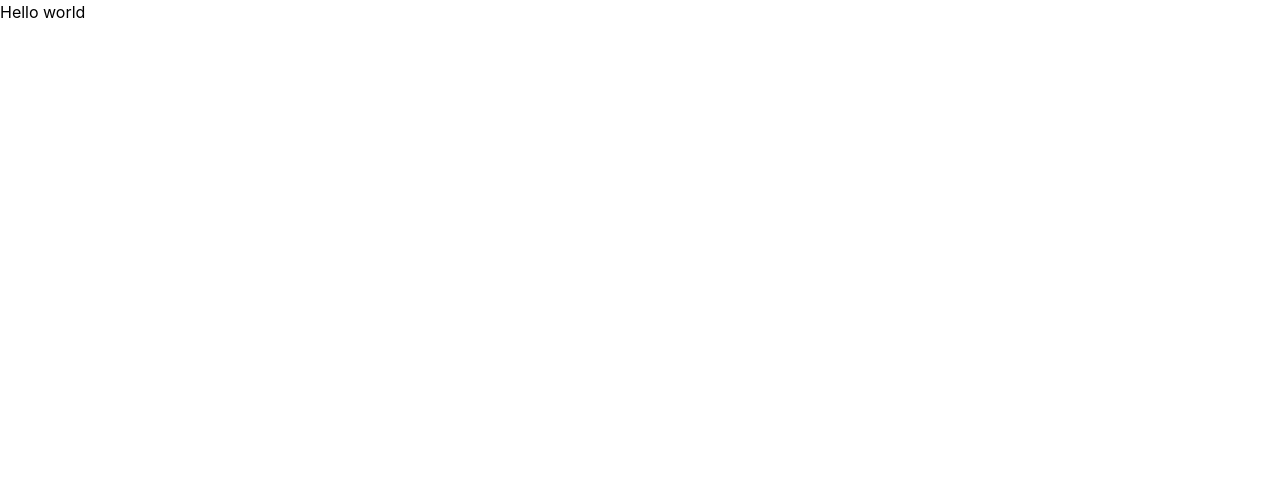
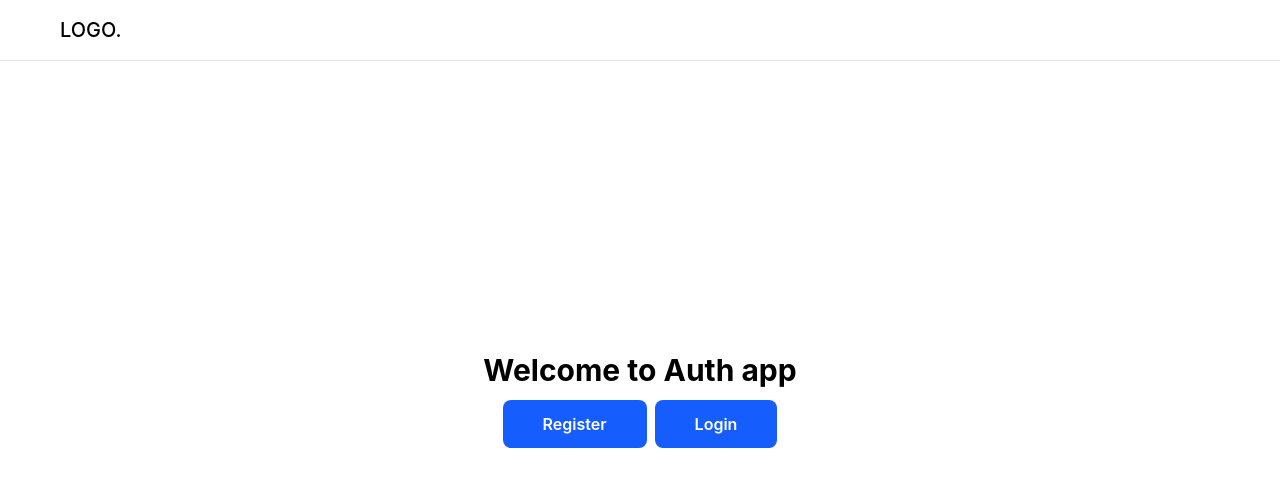
Before and after one commit to ysdhuri312/authentication-application, a React (Vite) app in the folder client/: page / in a window 1280 px wide. Shown: the top 486 px of the page. Built offline with nearby package versions, Linux system fonts and the light colour scheme.

Commit message:
import pages and component in app

```diff
--- a/client/src/App.tsx
+++ b/client/src/App.tsx
@@ -1,11 +1,18 @@
 /** @format */
 
 import './App.css';
+import Header from './components/Header';
+import Home from './pages/Home';
+import Login from './pages/Login';
+import Register from './pages/Register';
 
 function App() {
   return (
     <>
-      <h1>Hello world</h1>
+      <Header />
+      <Home />
+      {/* <Login />
+      <Register /> */}
     </>
   );
 }
--- a/client/src/index.css
+++ b/client/src/index.css
@@ -1 +1,5 @@
 @import "tailwindcss";
+
+.container {
+    @apply max-w-7xl mx-auto px-15
+}
```
